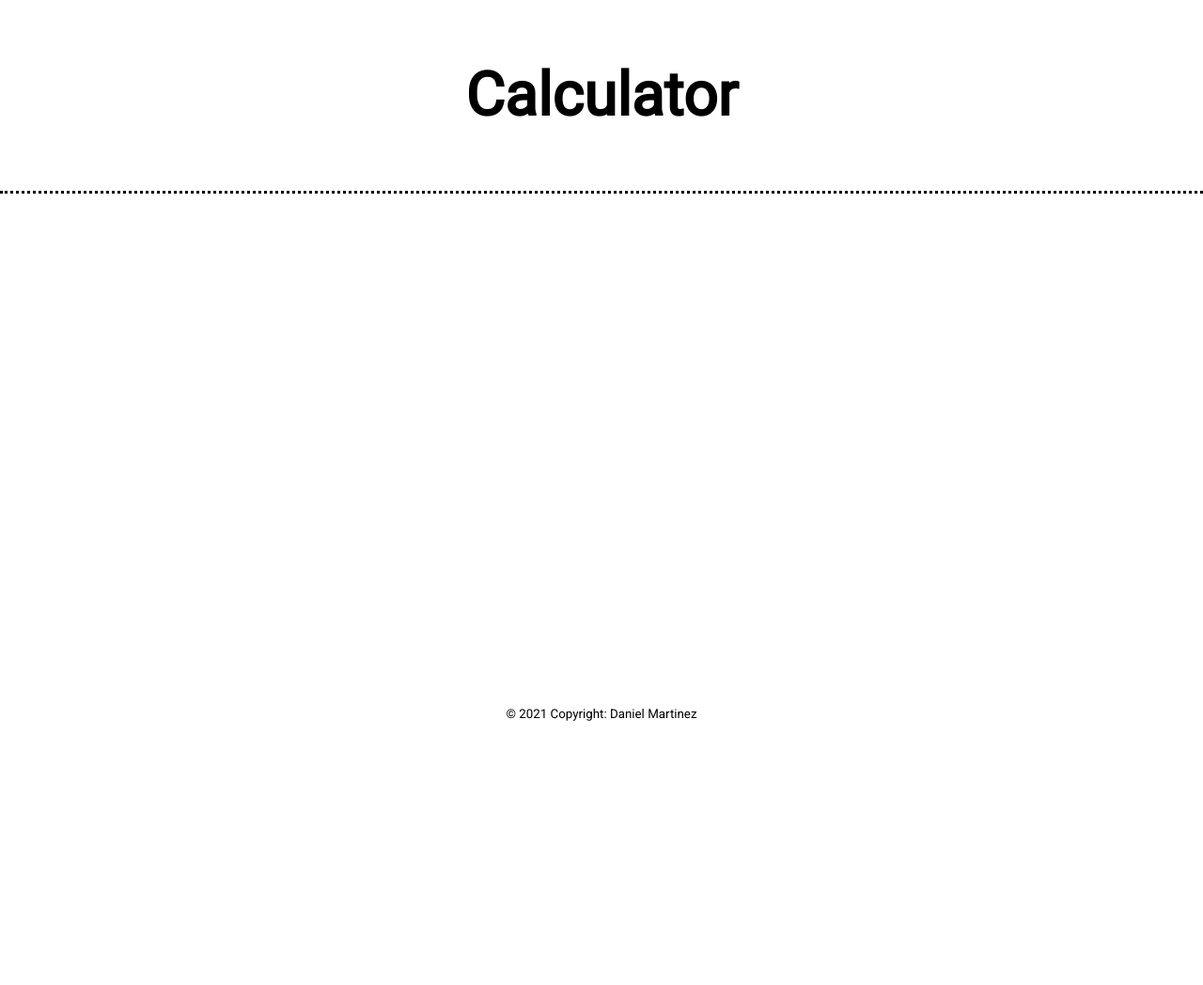
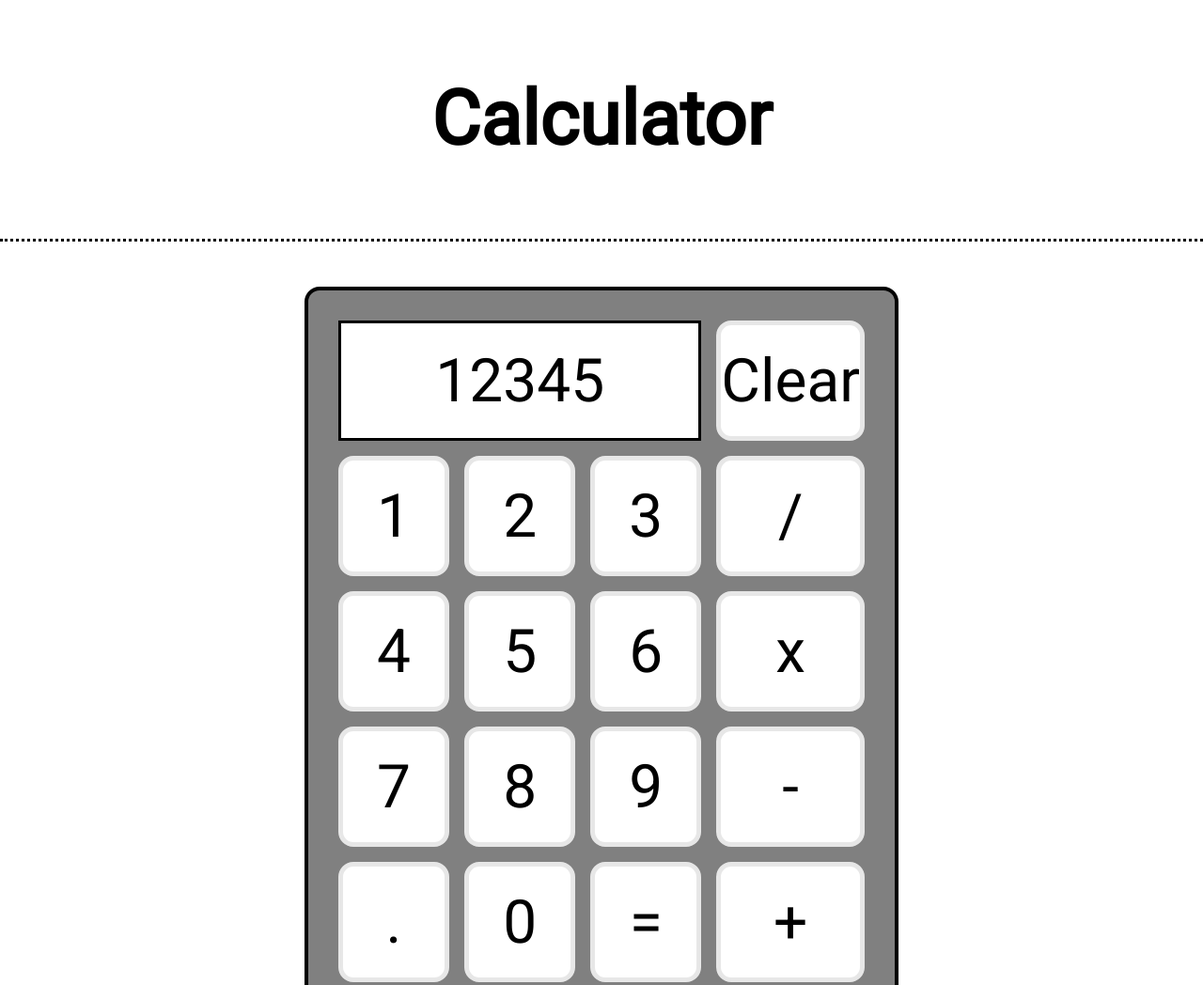
Before and after one commit to Dogi258/calculator-web-app, a plain HTML site: page index.html in a window 1280 px wide. Shown: the top 1048 px of the page at 94% size. Before the commit the page ends 800 px from the top, so only its background shows below. Drawn offline with Linux system fonts and the light colour scheme.

Commit message:
finished calculator styling with dummy data

```diff
--- a/index.html
+++ b/index.html
@@ -19,7 +19,28 @@
       <h1>Calculator</h1>
     </header>
     <main>
-
+      <div class="container">
+        <div class="grid-container">
+          <div class="display">12345</div>
+          <button class="button">Clear</button>
+          <button class="button">1</button>
+          <button class="button">2</button>
+          <button class="button">3</button>
+          <button class="button">/</button>
+          <button class="button">4</button>
+          <button class="button">5</button>
+          <button class="button">6</button>
+          <button class="button">x</button>
+          <button class="button">7</button>
+          <button class="button">8</button>
+          <button class="button">9</button>
+          <button class="button">-</button>
+          <button class="button">.</button>
+          <button class="button">0</button>
+          <button class="button">=</button>
+          <button class="button">+</button>
+        </div>
+      </div>
     </main>
     <footer>
       <small>&copy; 2021 Copyright: Daniel Martinez</small>
--- a/style.css
+++ b/style.css
@@ -15,7 +15,7 @@ body {
 
 header {
   padding: 2em;
-  font-size: 2em;
+  font-size: 2.5em;
   border-bottom: 3px dotted black;
 }
 footer {
@@ -23,6 +23,55 @@ footer {
 }
 
 main {
+  display: flex;
+  justify-content: center;
+  align-items: center;
   flex: 1;
   padding: 3em;
 }
+
+.container {
+  background-color: gray;
+  padding: 2em;
+  border: 4px solid black;
+  border-radius: 1em;
+  box-shadow: 0 10px 6px -6px #777;
+}
+
+.grid-container {
+  display: grid;
+  width: 70vh;
+  grid-template-columns: repeat(4, 1fr);
+  grid-template-rows: repeat(5, minmax(auto, 8em));
+  grid-gap: 1em;
+}
+
+.button {
+  background-color: rgb(216, 216, 216);
+  font-size: 4em;
+  border-radius: 1rem;
+  background-color: white;
+  border: 5px solid #e7e7e7;
+  transition: 0.1s;
+}
+
+.button:hover {
+  background-color: #e7e7e7;
+  transform: scale(1.1);
+}
+
+.button:active {
+  transform: scale(1);
+}
+
+.display {
+  background-color: white;
+  display: flex;
+  justify-content: center;
+  align-items: center;
+  grid-column-start: 1;
+  grid-column-end: 4;
+  border-radius: 0;
+  border: 3px solid black;
+  font-size: 4em;
+}
```
